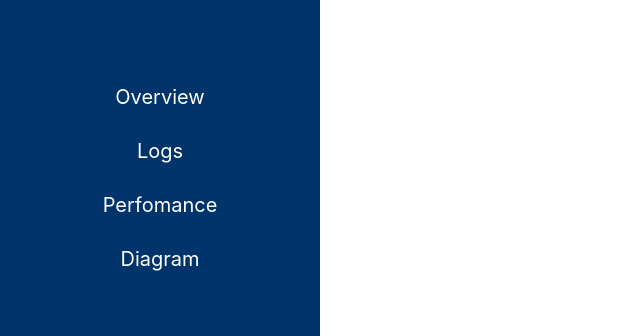
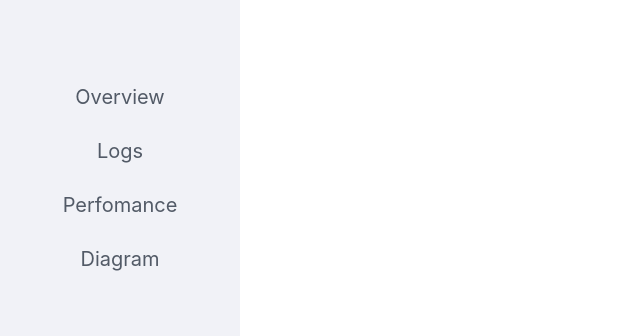
Before and after one commit to batsdk/attack-detection-uni, a React (Create React App) app: page / in a window 1280 px wide. Shown: the part 222-558 px from the top of the page, without its empty margins (0-640 px from the left). Built offline with nearby package versions, Linux system fonts and the light colour scheme.

Commit message:
Modified the Aside

```diff
--- a/src/Layout/PageLayout.jsx
+++ b/src/Layout/PageLayout.jsx
@@ -1,31 +1,33 @@
-import React from "react";
-import "../assets/styles/PageLayout.css";
-import { NavLink } from "react-router-dom";
+import React from 'react';
+import '../assets/styles/PageLayout.css';
+import { NavLink } from 'react-router-dom';
+import Navbar from '../Components/Navbar';
 
 const NavLinks = [
   {
-    title: "Overview",
-    link: "/overview",
+    title: 'Overview',
+    link: '/overview',
   },
   {
-    title: "Logs",
-    link: "/logs",
+    title: 'Logs',
+    link: '/logs',
   },
   {
-    title: "Perfomance",
-    link: "/perfomance",
+    title: 'Perfomance',
+    link: '/perfomance',
   },
   {
-    title: "Diagram",
-    link: "/diagram",
+    title: 'Diagram',
+    link: '/diagram',
   },
 ];
 
 const PageLayout = ({ children }) => {
   return (
     <>
-      <div className="layout-container">
-        <aside className="layout-aside">
+      <Navbar />
+      <div className='layout-container'>
+        <aside className='layout-aside'>
           {NavLinks.map(({ title, link }, index) => {
             return (
               <>
@@ -34,10 +36,10 @@ const PageLayout = ({ children }) => {
                   to={link}
                   className={({ isActive, isPending }) =>
                     isPending
-                      ? "pending-link"
+                      ? 'pending-link'
                       : isActive
-                      ? "active-link "
-                      : "pending-link"
+                      ? 'active-link '
+                      : 'pending-link'
                   }
                 >
                   {title}
@@ -47,7 +49,7 @@ const PageLayout = ({ children }) => {
           })}
         </aside>
 
-        <main className="layout-child">{children}</main>
+        <main className='layout-child'>{children}</main>
       </div>
 
       <footer>footer</footer>
--- a/src/assets/styles/PageLayout.css
+++ b/src/assets/styles/PageLayout.css
@@ -18,11 +18,18 @@ a {
   display: flex;
   flex-direction: column;
   justify-content: center;
-  min-width: 320px;
+  min-height: 100vh;
+
+  /* min-width: 320px;
   max-width: 320px;
-  min-height: 100vh;
   background: #00346b;
-  color: #fff;
+  color: #fff; */
+
+  /* new styles */
+  min-width: 240px;
+  max-width: 240px;
+  background: #f1f2f7;
+  color: #273240;
 }
 
 .layout-child {
@@ -30,7 +37,9 @@ a {
 }
 
 .active-link {
-  color: #fff;
+  /* color: #fff; */
+  color: #5a6acf;
+
   font-size: 20px;
   width: 100%;
   text-align: center;
@@ -39,7 +48,9 @@ a {
 }
 
 .pending-link {
-  color: #fff;
+  /* color: #fff; */
+  color: #273240c9;
+
   font-size: 20px;
   width: 100%;
   text-align: center;
```
